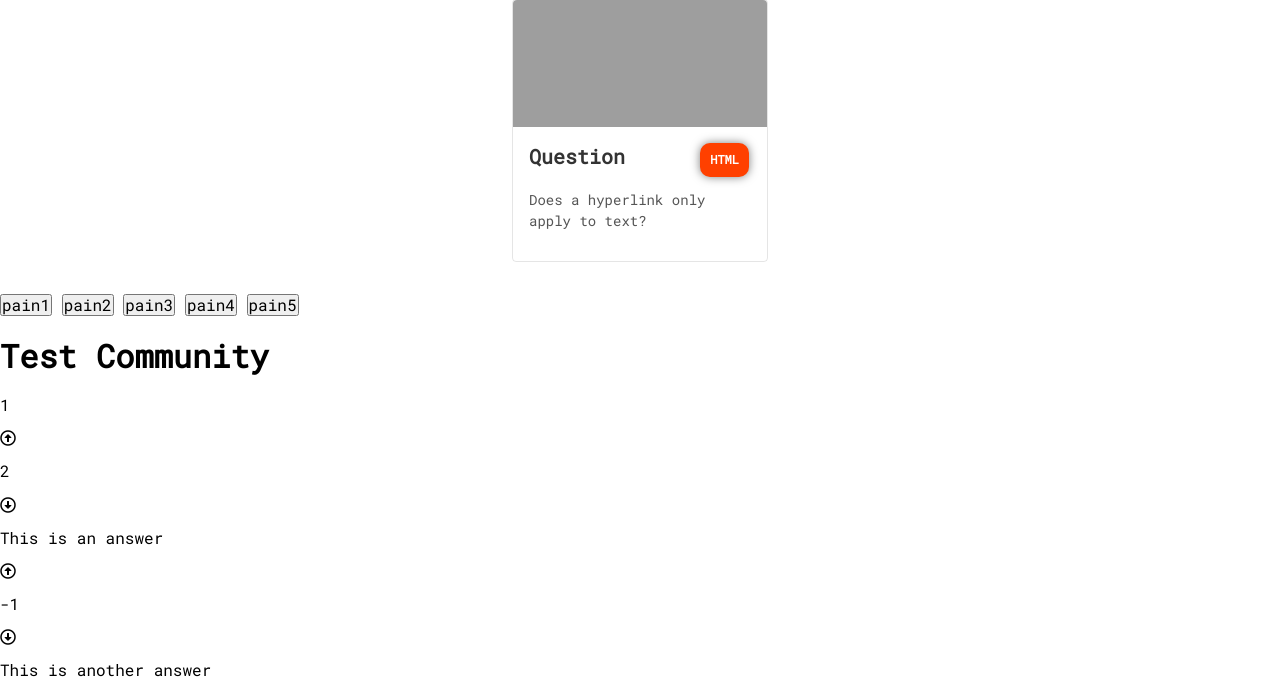
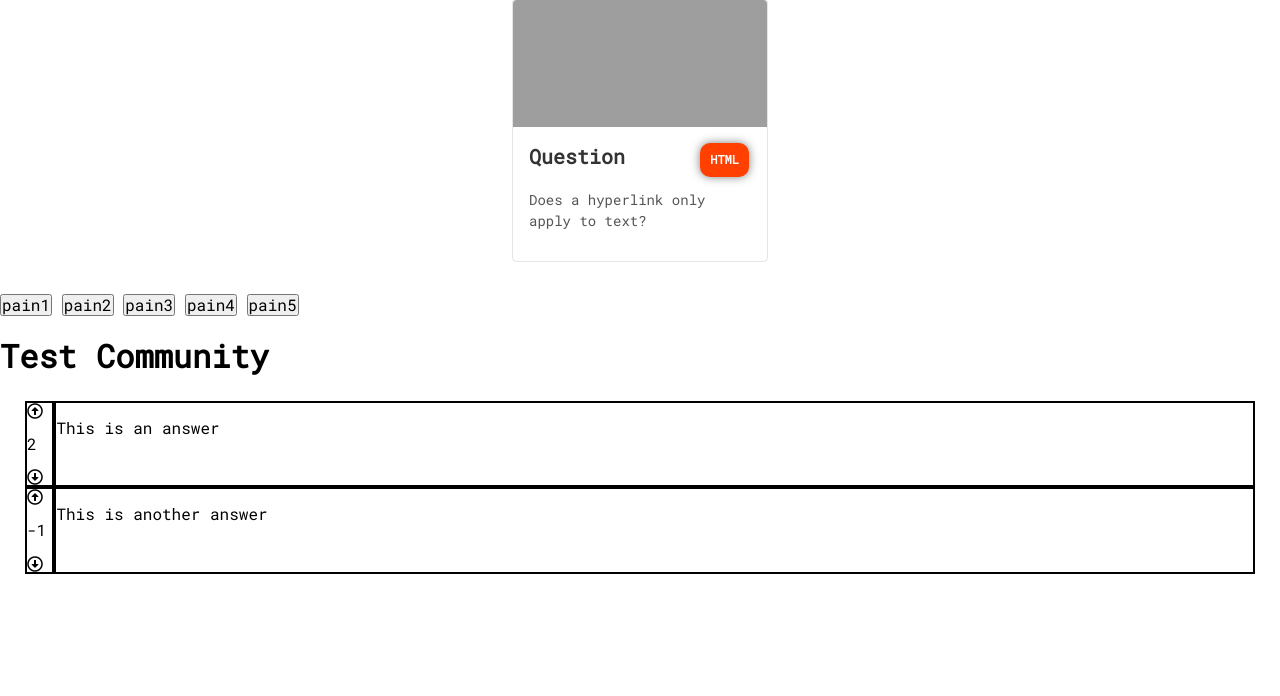
Before and after one commit to professionalzack/flashr, a Django app: page /question/1/community in a window 1280 px wide. Shown: the part 171-867 px from the top of the page. After the commit the page ends 745 px from the top, so only its background shows below. Run offline with Django 3.2, Linux system fonts and the light colour scheme; a user stored in the database is signed in; data comes from the database, SQL or seed files in the repository; some libraries are stand-ins or nearby versions; grey boxes are pictures that could not be loaded.

Commit message:
basic layout formatting for awnsers

```diff
--- a/static/css/main.css
+++ b/static/css/main.css
@@ -178,6 +178,26 @@ footer{
 
 }
 
+/* card_community.html */
+.answers-holder {
+  margin: 5px 20px;
+  padding: 5px;
+  display: flex;
+  flex-direction: column;
+}
+.answer-item {
+  display: flex;
+  flex-direction: row;
+}
+.vote-content {
+  border: 2px solid black;
+  width: 30px
+}
+.answer-content {
+  border: 2px solid black;
+  width: 100%;
+}
+
 /*
 footer {
   margin-top: 40px;
--- a/templates/flashr/card_community.html
+++ b/templates/flashr/card_community.html
@@ -3,20 +3,21 @@
 {% block community %}
 
 <h1>Test Community</h1>
-<p>{{ question.id }}</p>
+{% comment %} <p>{{ question.id }}</p> {% endcomment %}
 
-<div class="answer-holder">
+<div class="answers-holder">
   {% for answer in answers %}
     <div class="answer-item">
-      <div class="vote-holder">
+      <div class="vote-content">
         <i class="far fa-arrow-alt-circle-up"></i>
         <p>{{ answer.total_vote }}</p>
         <i class="far fa-arrow-alt-circle-down"></i>
       </div>
-      <p>{{ answer.content }}</p>
-
-      {% comment %} <i class="fas fa-arrow-alt-circle-up"></i>
-      <i class="fas fa-arrow-alt-circle-down"></i> {% endcomment %}
+      <div class="answer-content">
+        <p>{{ answer.content }}</p>
+      </div>
+      {% comment %} <i class="fas fa-arrow-alt-circle-up"></i> {% endcomment %}
+      {% comment %} <i class="fas fa-arrow-alt-circle-down"></i>  {% endcomment %}
     </div>
   {% endfor %}
 </div>
```
